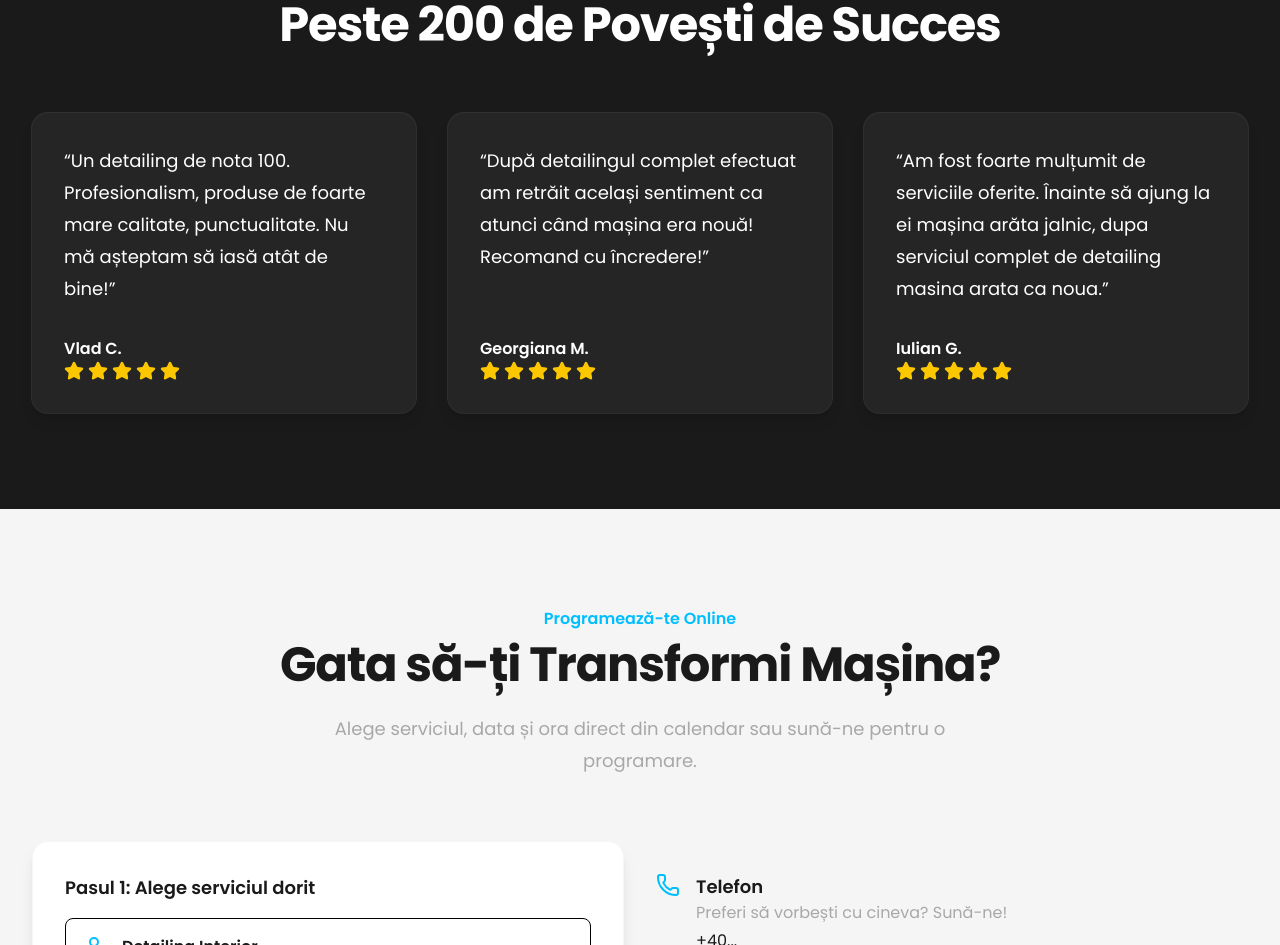
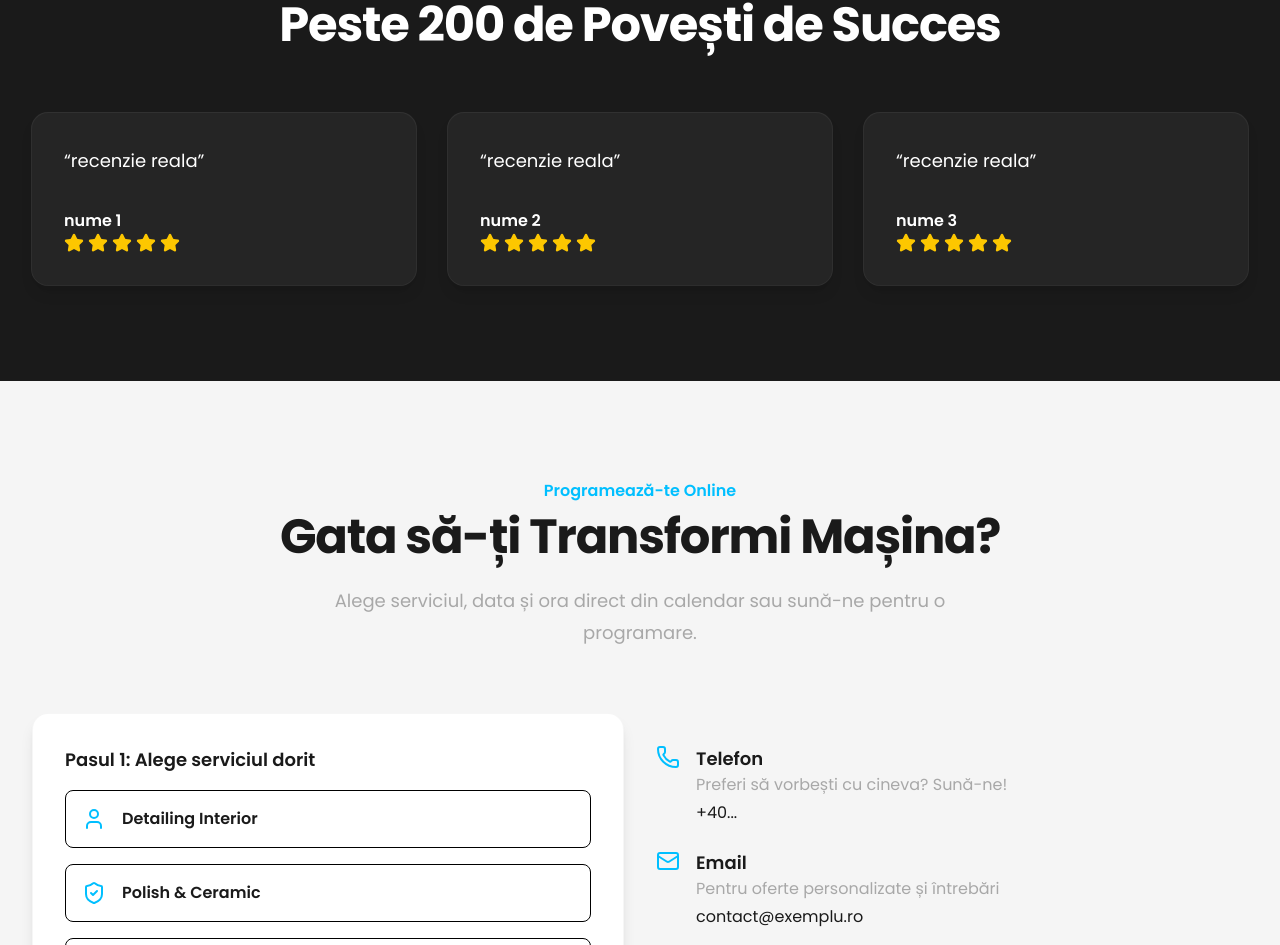
Before and after one commit to Bogdiyandrew/detailingauto, a Next.js app: page / in a window 1280 px wide. Shown: the part 3276-4221 px from the top of the page. Built offline with nearby package versions, Linux system fonts and the light colour scheme.

Commit message:
actualizare noua

```diff
--- a/components/Testimonials.tsx
+++ b/components/Testimonials.tsx
@@ -2,18 +2,18 @@ import { Star } from 'lucide-react';
 
 const testimonialsData = [
   {
-    name: 'Vlad C.',
-    text: 'Un detailing de nota 100. Profesionalism, produse de foarte mare calitate, punctualitate. Nu mă așteptam să iasă atât de bine!',
+    name: 'nume 1',
+    text: 'recenzie reala',
     rating: 5,
   },
   {
-    name: 'Georgiana M.',
-    text: 'După detailingul complet efectuat am retrăit același sentiment ca atunci când mașina era nouă! Recomand cu încredere!',
+    name: 'nume 2',
+    text: 'recenzie reala',
     rating: 5,
   },
   {
-    name: 'Iulian G.',
-    text: 'Am fost foarte mulțumit de serviciile oferite. Înainte să ajung la ei mașina arăta jalnic, dupa serviciul complet de detailing masina arata ca noua.',
+    name: 'nume 3',
+    text: 'recenzie reala',
     rating: 5,
   },
 ];
```
